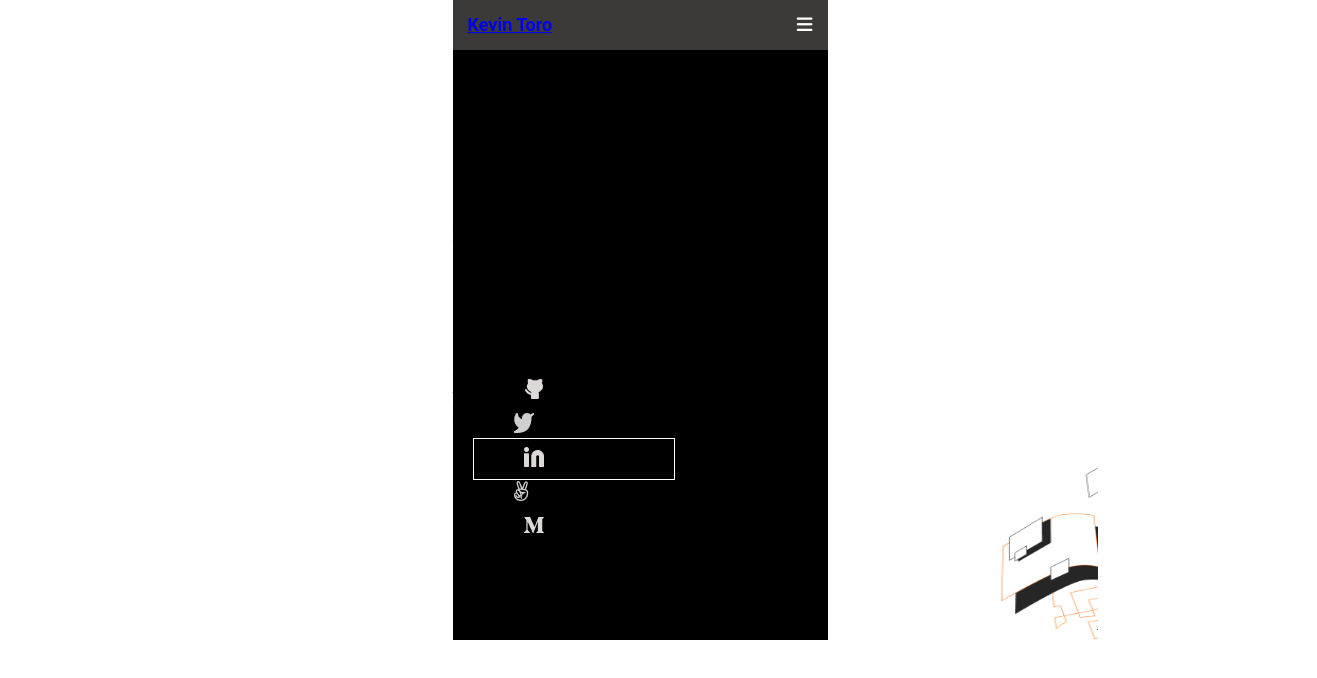
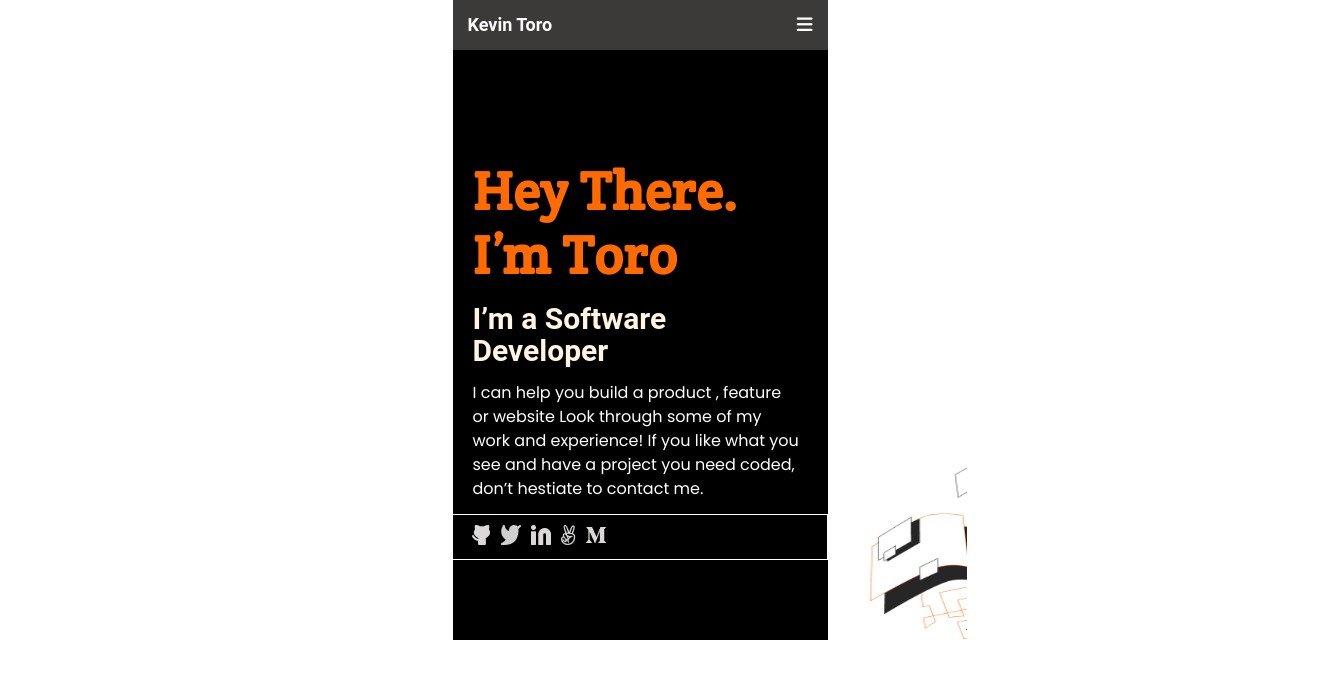
Before and after one commit to torobucci/portfolio-first-project, a website: page index.html in a window 1280 px wide. Shown: the whole page, 1317 px wide, since content can reach past the window. Drawn offline with Linux system fonts and the light colour scheme; a web font is replaced by a local one.

Commit message:
used lower-case to class name of element and  positioned elements correctly

```diff
--- a/style.css
+++ b/style.css
@@ -8,7 +8,10 @@ body {
   padding: 0;
   background-repeat: no-repeat;
 }
-
+a {
+  text-decoration: none;
+  color: #fff;
+}
 .container {
   border: 1px white;
   width: 100vw;
@@ -60,34 +63,34 @@ body {
   width: 375px;
 }
 
-.Primary-text {
+.primary-text {
   width: 327px;
   height: 124px;
   font-family: "Crete Round", cursive;
   font-style: normal;
   font-weight: 400;
-  font-size: 56px;
+  font-size: 36px;
   line-height: 64px;
   letter-spacing: 0.37px;
   color: #ff6b00;
   margin-left: 20px;
-  margin-bottom: 10px;
+  margin-bottom: 40px;
 }
 
-.Supporting-text {
+.supporting-text {
   width: 327px;
   height: 27px;
   margin-left: 20px;
-  margin-bottom: 10px;
+  margin-bottom: 60px;
   font-family: "Roboto", sans-serif;
   font-style: normal;
   font-weight: 700;
-  font-size: 24px;
+  font-size: 20px;
   line-height: 32px;
   color: #fff5e1;
 }
 
-.Description {
+.description {
   width: 327px;
   height: 123px;
   margin-left: 20px;
@@ -101,24 +104,23 @@ body {
 }
 
 .social-media {
+  margin-left: -33px;
+}
+.social-media ul {
   border: 1px solid white;
   display: flex;
-  flex-direction: row;
   align-items: center;
-  padding: 0;
-  margin-left: 20px;
-  margin-bottom: 10px;
-  width: 200px;
-  height: 40px;
+  list-style-type: none;
+  justify-content: flex-start;
 }
 
 .illustration {
   height: 290px;
-  width: 375px;
-  background-image: url("/portfolio-first-project/images/Illustration.png");
+  width: 365px;
+  background-image: url("./images/Illustration.png");
   background-repeat: no-repeat;
   background-size: 156px 312px;
   position: absolute;
-  right: -37px;
+  right: 104px;
   top: 365px;
 }
```
